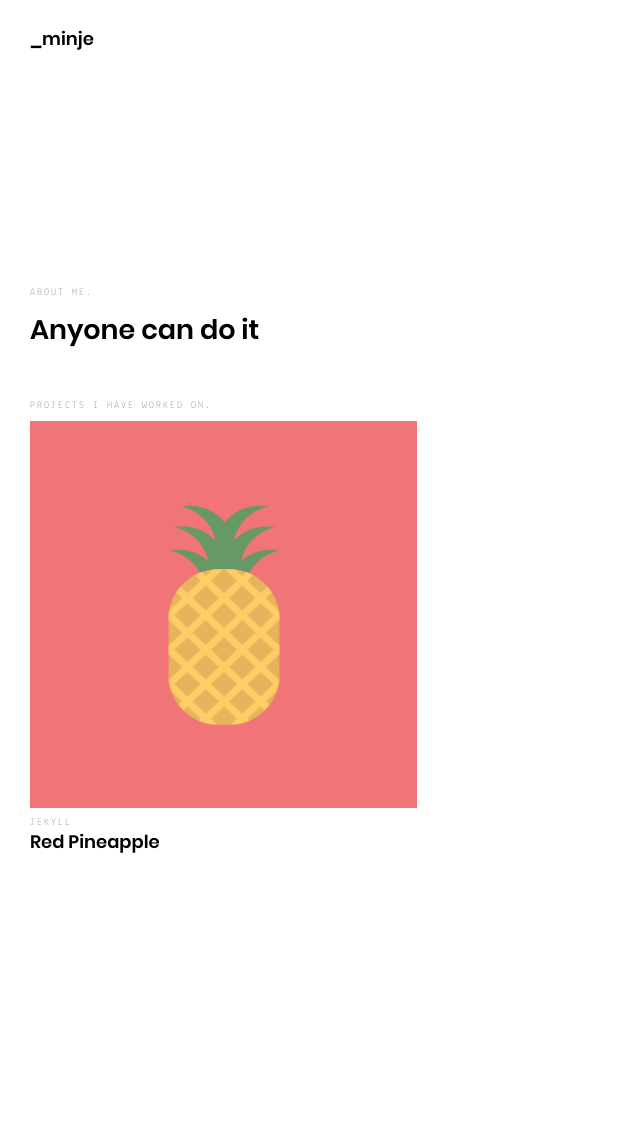
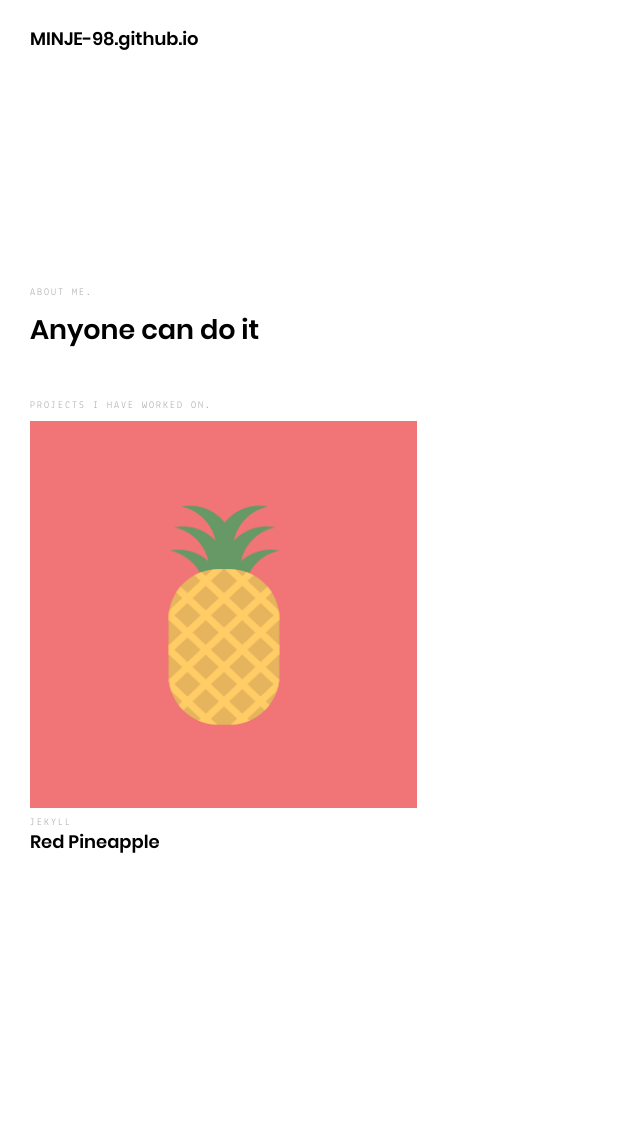
Before and after one commit to MINJE-98/MINJE-98.github.io, a Jekyll site: the page built from index.html, in a window 1280 px wide. Shown: the whole page, without its empty margins (0-640 px from the left). Built offline with Jekyll 4.4.1, drawn with Linux system fonts in a browser that asks for light colours.

```diff
--- a/_config.yml
+++ b/_config.yml
@@ -1,6 +1,6 @@
 # User config
-author: "_minje"
-tagline: "귀찮아하는편 할땐하는편"
+author: "MINJE-98.github.io"
+tagline: ""
 description: "Anyone can do it"
 keywords: "TypeScript, BlockChain"
 email: "minje9801@gmail.com"
```
Also changed, not shown: 6 other files.
